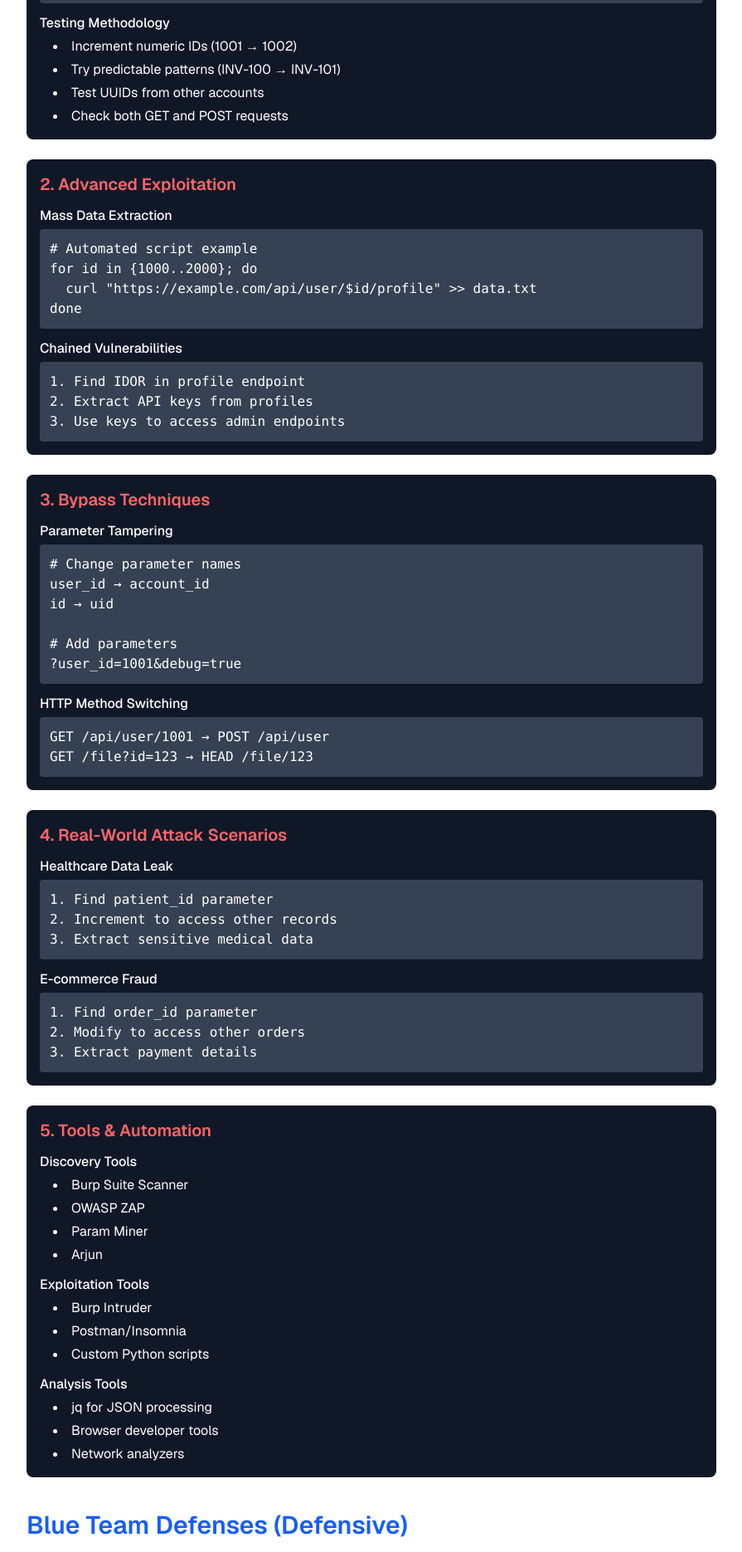
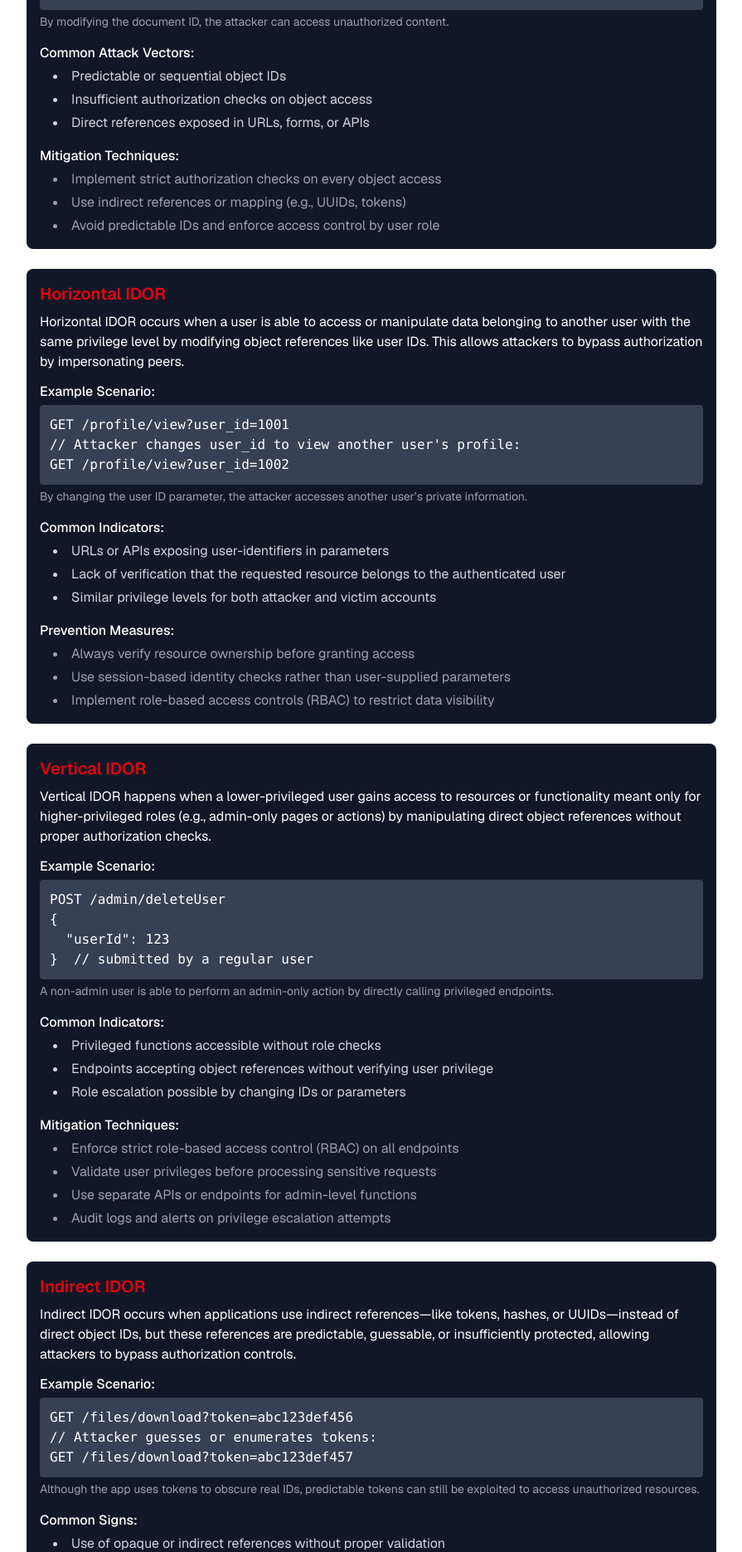
Before and after one commit to AnonAmosAdmn/HackingResourcesGuide, a Next.js app: page /idor in a window 1280 px wide. Shown: the part 880-2750 px from the top of the page at 83% size, without its empty margins (192-1087 px from the left). Built offline with nearby package versions, Linux system fonts and the light colour scheme.

Commit message:
Update page.tsx

```diff
--- a/app/idor/page.tsx
+++ b/app/idor/page.tsx
@@ -26,112 +26,254 @@ export default function IDORPage() {
       <section className="mb-10">
         <h2 className="text-3xl font-semibold mb-4 text-red-600">Red Team Techniques (Offensive)</h2>
 
+
         <article className="mb-6 bg-gray-900 p-4 rounded-lg">
-          <h3 className="text-xl font-semibold mb-2 text-red-400">1. Identification Techniques</h3>
+          <h3 className="text-xl font-semibold mb-2 text-red-600">Basic IDOR</h3>
+          <p className="mb-3">
+            Basic Insecure Direct Object Reference (IDOR) vulnerabilities occur when an application exposes a direct reference to an internal object, such as a file, database record, or user account, without enforcing proper authorization checks.
+            Attackers can manipulate these references to access or modify data they shouldn’t be able to.
+          </p>
 
-          <h4 className="font-medium mb-1 mt-3">Common Parameters</h4>
-          <pre className="bg-gray-700 p-3 rounded overflow-auto">
-{`user_id
-account_id
-order_id
-document_id
-file_id
-transaction_id
-invoice_number`}
-          </pre>
+          <div className="space-y-4">
+            <div>
+              <h4 className="font-medium mb-1">Example URL Manipulation:</h4>
+              <pre className="bg-gray-700 p-3 rounded overflow-auto">
+{`GET /documents/1001
+// Attacker changes URL to access another user's document:
+GET /documents/1002`}
+              </pre>
+              <p className="text-sm text-gray-400 mt-1">By modifying the document ID, the attacker can access unauthorized content.</p>
+            </div>
 
-          <h4 className="font-medium mb-1 mt-3">Testing Methodology</h4>
+            <div>
+              <h4 className="font-medium mb-1">Common Attack Vectors:</h4>
+              <ul className="list-disc list-inside ml-4 space-y-1 text-gray-300">
+                <li>Predictable or sequential object IDs</li>
+                <li>Insufficient authorization checks on object access</li>
+                <li>Direct references exposed in URLs, forms, or APIs</li>
+              </ul>
+            </div>
+
+            <div>
+              <h4 className="font-medium mb-1">Mitigation Techniques:</h4>
+              <ul className="list-disc list-inside ml-4 space-y-1 text-gray-400">
+                <li>Implement strict authorization checks on every object access</li>
+                <li>Use indirect references or mapping (e.g., UUIDs, tokens)</li>
+                <li>Avoid predictable IDs and enforce access control by user role</li>
+              </ul>
+            </div>
+          </div>
+        </article>
+
+
+
+        <article className="mb-6 bg-gray-900 p-4 rounded-lg">
+          <h3 className="text-xl font-semibold mb-2 text-red-600">Horizontal IDOR</h3>
+          <p className="mb-3">
+            Horizontal IDOR occurs when a user is able to access or manipulate data belonging to another user with the same privilege level by modifying object references like user IDs. This allows attackers to bypass authorization by impersonating peers.
+          </p>
+
+          <div className="space-y-4">
+            <div>
+              <h4 className="font-medium mb-1">Example Scenario:</h4>
+              <pre className="bg-gray-700 p-3 rounded overflow-auto">
+{`GET /profile/view?user_id=1001
+// Attacker changes user_id to view another user's profile:
+GET /profile/view?user_id=1002`}
+              </pre>
+              <p className="text-sm text-gray-400 mt-1">By changing the user ID parameter, the attacker accesses another user’s private information.</p>
+            </div>
+
+            <div>
+              <h4 className="font-medium mb-1">Common Indicators:</h4>
+              <ul className="list-disc list-inside ml-4 space-y-1 text-gray-300">
+                <li>URLs or APIs exposing user-identifiers in parameters</li>
+                <li>Lack of verification that the requested resource belongs to the authenticated user</li>
+                <li>Similar privilege levels for both attacker and victim accounts</li>
+              </ul>
+            </div>
+
+            <div>
+              <h4 className="font-medium mb-1">Prevention Measures:</h4>
+              <ul className="list-disc list-inside ml-4 space-y-1 text-gray-400">
+                <li>Always verify resource ownership before granting access</li>
+                <li>Use session-based identity checks rather than user-supplied parameters</li>
+                <li>Implement role-based access controls (RBAC) to restrict data visibility</li>
+              </ul>
+            </div>
+          </div>
+        </article>
+
+
+
+
+        <article className="mb-6 bg-gray-900 p-4 rounded-lg">
+          <h3 className="text-xl font-semibold mb-2 text-red-600">Vertical IDOR</h3>
+          <p className="mb-3">
+            Vertical IDOR happens when a lower-privileged user gains access to resources or functionality meant only for higher-privileged roles (e.g., admin-only pages or actions) by manipulating direct object references without proper authorization checks.
+          </p>
+
+          <div className="space-y-4">
+            <div>
+              <h4 className="font-medium mb-1">Example Scenario:</h4>
+              <pre className="bg-gray-700 p-3 rounded overflow-auto">
+{`POST /admin/deleteUser
+{
+  "userId": 123
+}  // submitted by a regular user`}
+              </pre>
+              <p className="text-sm text-gray-400 mt-1">
+                A non-admin user is able to perform an admin-only action by directly calling privileged endpoints.
+              </p>
+            </div>
+
+            <div>
+              <h4 className="font-medium mb-1">Common Indicators:</h4>
+              <ul className="list-disc list-inside ml-4 space-y-1 text-gray-300">
+                <li>Privileged functions accessible without role checks</li>
+                <li>Endpoints accepting object references without verifying user privilege</li>
+                <li>Role escalation possible by changing IDs or parameters</li>
+              </ul>
+            </div>
+
+            <div>
+              <h4 className="font-medium mb-1">Mitigation Techniques:</h4>
+              <ul className="list-disc list-inside ml-4 space-y-1 text-gray-400">
+                <li>Enforce strict role-based access control (RBAC) on all endpoints</li>
+                <li>Validate user privileges before processing sensitive requests</li>
+                <li>Use separate APIs or endpoints for admin-level functions</li>
+                <li>Audit logs and alerts on privilege escalation attempts</li>
+              </ul>
+            </div>
+          </div>
+        </article>
+
+
+
+        <article className="mb-6 bg-gray-900 p-4 rounded-lg">
+          <h3 className="text-xl font-semibold mb-2 text-red-600">Indirect IDOR</h3>
+          <p className="mb-3">
+            Indirect IDOR occurs when applications use indirect references—like tokens, hashes, or UUIDs—instead of direct object IDs, but these references are predictable, guessable, or insufficiently protected, allowing attackers to bypass authorization controls.
+          </p>
+
+          <div className="space-y-4">
+            <div>
+              <h4 className="font-medium mb-1">Example Scenario:</h4>
+              <pre className="bg-gray-700 p-3 rounded overflow-auto">
+{`GET /files/download?token=abc123def456
+// Attacker guesses or enumerates tokens:
+GET /files/download?token=abc123def457`}
+              </pre>
+              <p className="text-sm text-gray-400 mt-1">
+                Although the app uses tokens to obscure real IDs, predictable tokens can still be exploited to access unauthorized resources.
+              </p>
+            </div>
+
+            <div>
+              <h4 className="font-medium mb-1">Common Signs:</h4>
+              <ul className="list-disc list-inside ml-4 space-y-1 text-gray-300">
+                <li>Use of opaque or indirect references without proper validation</li>
+                <li>Weak or guessable token generation schemes</li>
+                <li>Lack of authorization checks tied to the actual user or session</li>
+              </ul>
+            </div>
+
+            <div>
+              <h4 className="font-medium mb-1">Prevention Strategies:</h4>
+              <ul className="list-disc list-inside ml-4 space-y-1 text-gray-400">
+                <li>Use strong, cryptographically secure random tokens</li>
+                <li>Validate authorization on every request regardless of token</li>
+                <li>Implement token expiration and revocation mechanisms</li>
+                <li>Consider user-specific tokens or session binding</li>
+              </ul>
+            </div>
+          </div>
+        </article>
+
+
+
+        <article className="mb-6 bg-gray-900 p-4 rounded-lg">
+          <h3 className="text-xl font-semibold mb-2 text-red-600">Mass Assignment</h3>
+          <p className="mb-3">
+            Mass Assignment vulnerabilities occur when an application blindly binds user-controlled input (such as JSON or form data) to internal objects without filtering or validating which fields can be modified. This allows attackers to overwrite sensitive or protected properties, like roles or permissions.
+          </p>
+
+          <div className="space-y-4">
+            <div>
+              <h4 className="font-medium mb-1">Example Exploit:</h4>
+              <pre className="bg-gray-700 p-3 rounded overflow-auto">
+{`PATCH /user/profile
+{
+  "username": "attacker",
+  "role": "admin"  // unauthorized field modification
+}`}
+              </pre>
+              <p className="text-sm text-gray-400 mt-1">
+                The attacker modifies the user role by including protected fields in the request payload that the backend mistakenly trusts.
+              </p>
+            </div>
+
+            <div>
+              <h4 className="font-medium mb-1">Common Causes:</h4>
+              <ul className="list-disc list-inside ml-4 space-y-1 text-gray-300">
+                <li>Automatic binding of all request parameters to model objects</li>
+                <li>Lack of input validation or whitelist filtering</li>
+                <li>Exposing sensitive fields to client input unintentionally</li>
+              </ul>
+            </div>
+
+            <div>
+              <h4 className="font-medium mb-1">Mitigation Techniques:</h4>
+              <ul className="list-disc list-inside ml-4 space-y-1 text-gray-400">
+                <li>Whitelist allowed fields for binding explicitly</li>
+                <li>Use dedicated DTOs (Data Transfer Objects) or input models</li>
+                <li>Implement strict server-side validation and authorization</li>
+                <li>Avoid exposing sensitive fields in client-side forms or APIs</li>
+              </ul>
+            </div>
+          </div>
+        </article>
+
+
+
+        <article className="mb-6 bg-gray-900 p-4 rounded-lg">
+          <h3 className="text-xl font-semibold mb-2 text-red-600">IDOR Tools & Automation</h3>
+
+          <h4 className="font-medium mb-1 mt-3">Discovery & Scanning</h4>
           <ul className="list-disc list-inside ml-4 space-y-1">
-            <li>Increment numeric IDs (1001 → 1002)</li>
-            <li>Try predictable patterns (INV-100 → INV-101)</li>
-            <li>Test UUIDs from other accounts</li>
-            <li>Check both GET and POST requests</li>
+            <li>Burp Suite (with active scanning and parameter manipulation)</li>
+            <li>OWASP ZAP (automated scanning with custom IDOR detection rules)</li>
+            <li>ffuf and wfuzz (for brute forcing object IDs and endpoints)</li>
+          </ul>
+
+          <h4 className="font-medium mb-1 mt-3">Exploitation & Payload Generation</h4>
+          <ul className="list-disc list-inside ml-4 space-y-1">
+            <li>Burp Intruder (custom payloads to test object reference enumeration)</li>
+            <li>Param Miner (detects hidden parameters and IDOR vectors)</li>
+            <li>Custom scripts for mass assignment and role escalation payloads</li>
+          </ul>
+
+          <h4 className="font-medium mb-1 mt-3">Post-Exploitation & Analysis</h4>
+          <ul className="list-disc list-inside ml-4 space-y-1">
+            <li>Burp Collaborator (to detect OOB data leaks)</li>
+            <li>Manual access pattern analysis and response comparison</li>
+            <li>Logging tools (Splunk, ELK) to monitor unauthorized access attempts</li>
           </ul>
         </article>
 
-        <article className="mb-6 bg-gray-900 p-4 rounded-lg">
-          <h3 className="text-xl font-semibold mb-2 text-red-400">2. Advanced Exploitation</h3>
 
-          <h4 className="font-medium mb-1 mt-3">Mass Data Extraction</h4>
-          <pre className="bg-gray-700 p-3 rounded overflow-auto">
-{`# Automated script example
-for id in {1000..2000}; do
-  curl "https://example.com/api/user/$id/profile" >> data.txt
-done`}
-          </pre>
 
-          <h4 className="font-medium mb-1 mt-3">Chained Vulnerabilities</h4>
-          <pre className="bg-gray-700 p-3 rounded overflow-auto">
-{`1. Find IDOR in profile endpoint
-2. Extract API keys from profiles
-3. Use keys to access admin endpoints`}
-          </pre>
-        </article>
 
-        <article className="mb-6 bg-gray-900 p-4 rounded-lg">
-          <h3 className="text-xl font-semibold mb-2 text-red-400">3. Bypass Techniques</h3>
+      </section>
 
-          <h4 className="font-medium mb-1 mt-3">Parameter Tampering</h4>
-          <pre className="bg-gray-700 p-3 rounded overflow-auto">
-{`# Change parameter names
-user_id → account_id
-id → uid
 
-# Add parameters
-?user_id=1001&debug=true`}
-          </pre>
 
-          <h4 className="font-medium mb-1 mt-3">HTTP Method Switching</h4>
-          <pre className="bg-gray-700 p-3 rounded overflow-auto">
-{`GET /api/user/1001 → POST /api/user
-GET /file?id=123 → HEAD /file/123`}
-          </pre>
-        </article>
 
-        <article className="mb-6 bg-gray-900 p-4 rounded-lg">
-          <h3 className="text-xl font-semibold mb-2 text-red-400">4. Real-World Attack Scenarios</h3>
 
-          <h4 className="font-medium mb-1 mt-3">Healthcare Data Leak</h4>
-          <pre className="bg-gray-700 p-3 rounded overflow-auto">
-{`1. Find patient_id parameter
-2. Increment to access other records
-3. Extract sensitive medical data`}
-          </pre>
 
-          <h4 className="font-medium mb-1 mt-3">E-commerce Fraud</h4>
-          <pre className="bg-gray-700 p-3 rounded overflow-auto">
-{`1. Find order_id parameter
-2. Modify to access other orders
-3. Extract payment details`}
-          </pre>
-        </article>
 
-        <article className="mb-6 bg-gray-900 p-4 rounded-lg">
-          <h3 className="text-xl font-semibold mb-2 text-red-400">5. Tools & Automation</h3>
 
-          <h4 className="font-medium mb-1 mt-3">Discovery Tools</h4>
-          <ul className="list-disc list-inside ml-4 space-y-1">
-            <li>Burp Suite Scanner</li>
-            <li>OWASP ZAP</li>
-            <li>Param Miner</li>
-            <li>Arjun</li>
-          </ul>
 
-          <h4 className="font-medium mb-1 mt-3">Exploitation Tools</h4>
-          <ul className="list-disc list-inside ml-4 space-y-1">
-            <li>Burp Intruder</li>
-            <li>Postman/Insomnia</li>
-            <li>Custom Python scripts</li>
-          </ul>
-
-          <h4 className="font-medium mb-1 mt-3">Analysis Tools</h4>
-          <ul className="list-disc list-inside ml-4 space-y-1">
-            <li>jq for JSON processing</li>
-            <li>Browser developer tools</li>
-            <li>Network analyzers</li>
-          </ul>
-        </article>
-      </section>
 
       <section className="mb-10">
         <h2 className="text-3xl font-semibold mb-4 text-blue-600">Blue Team Defenses (Defensive)</h2>
@@ -248,6 +390,23 @@ CREATE TABLE document_access (
         </article>
       </section>
 
+
+
+      <div className="p-4 bg-gray-800 rounded-lg border-l-4 border-blue-500">
+        <h3 className="text-lg font-semibold mb-2 text-blue-400">IDOR Mitigation Checklist</h3>
+        <ul className="list-disc list-inside ml-4 space-y-1">
+          <li>Implement proper authorization checks for all object accesses</li>
+          <li>Use indirect references (UUIDs, mapping tables)</li>
+          <li>Apply principle of least privilege</li>
+          <li>Log and monitor access to sensitive objects</li>
+          <li>Conduct regular security audits and code reviews</li>
+          <li>Implement rate limiting on sensitive endpoints</li>
+          <li>Use framework-provided security features</li>
+          <li>Educate developers about IDOR risks</li>
+        </ul>
+      </div>
+
+
       <section className="mb-12">
         <h2 className="text-3xl font-semibold mb-4">Additional Resources & References</h2>
         <div className="space-y-6">
@@ -294,19 +453,6 @@ CREATE TABLE document_access (
         </div>
       </section>
 
-      <div className="p-4 bg-gray-800 rounded-lg border-l-4 border-pink-500">
-        <h3 className="text-lg font-semibold mb-2 text-pink-400">IDOR Mitigation Checklist</h3>
-        <ul className="list-disc list-inside ml-4 space-y-1">
-          <li>Implement proper authorization checks for all object accesses</li>
-          <li>Use indirect references (UUIDs, mapping tables)</li>
-          <li>Apply principle of least privilege</li>
-          <li>Log and monitor access to sensitive objects</li>
-          <li>Conduct regular security audits and code reviews</li>
-          <li>Implement rate limiting on sensitive endpoints</li>
-          <li>Use framework-provided security features</li>
-          <li>Educate developers about IDOR risks</li>
-        </ul>
-      </div>
     </main>
   );
 }
```
